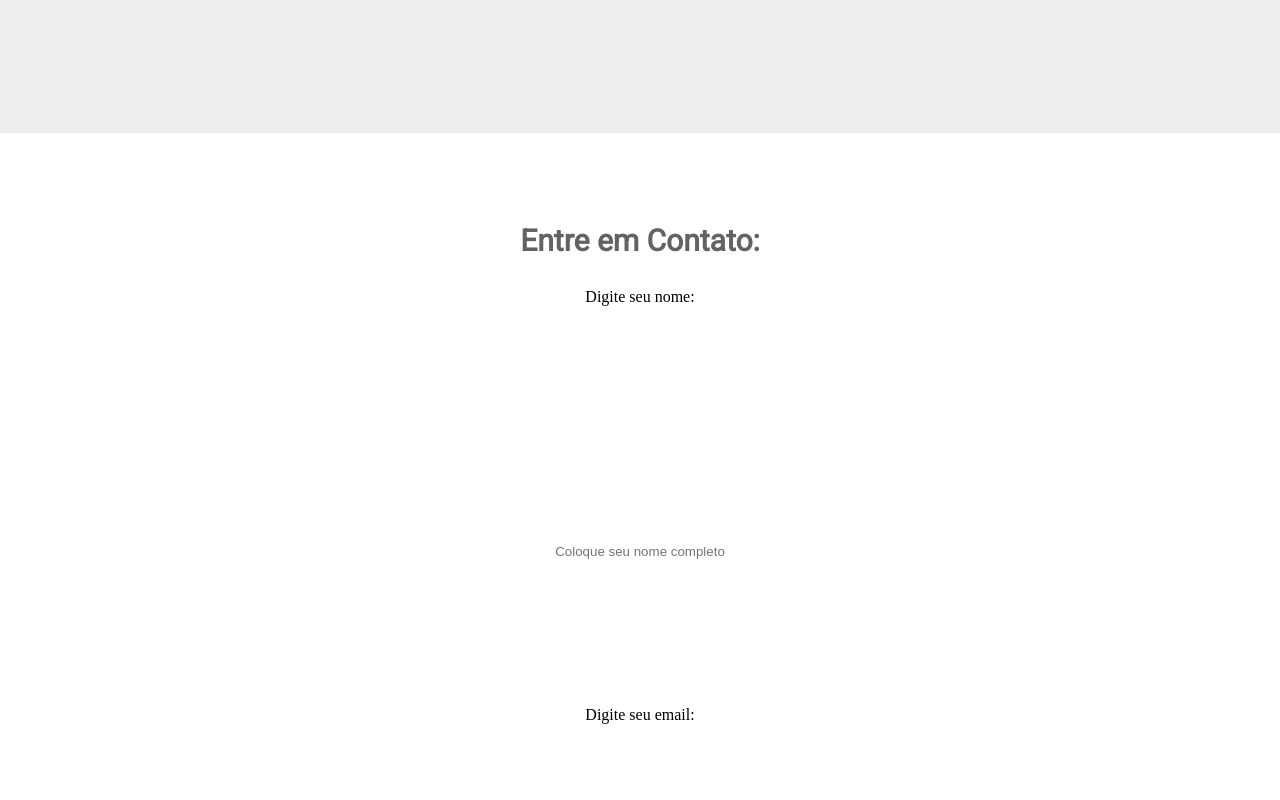
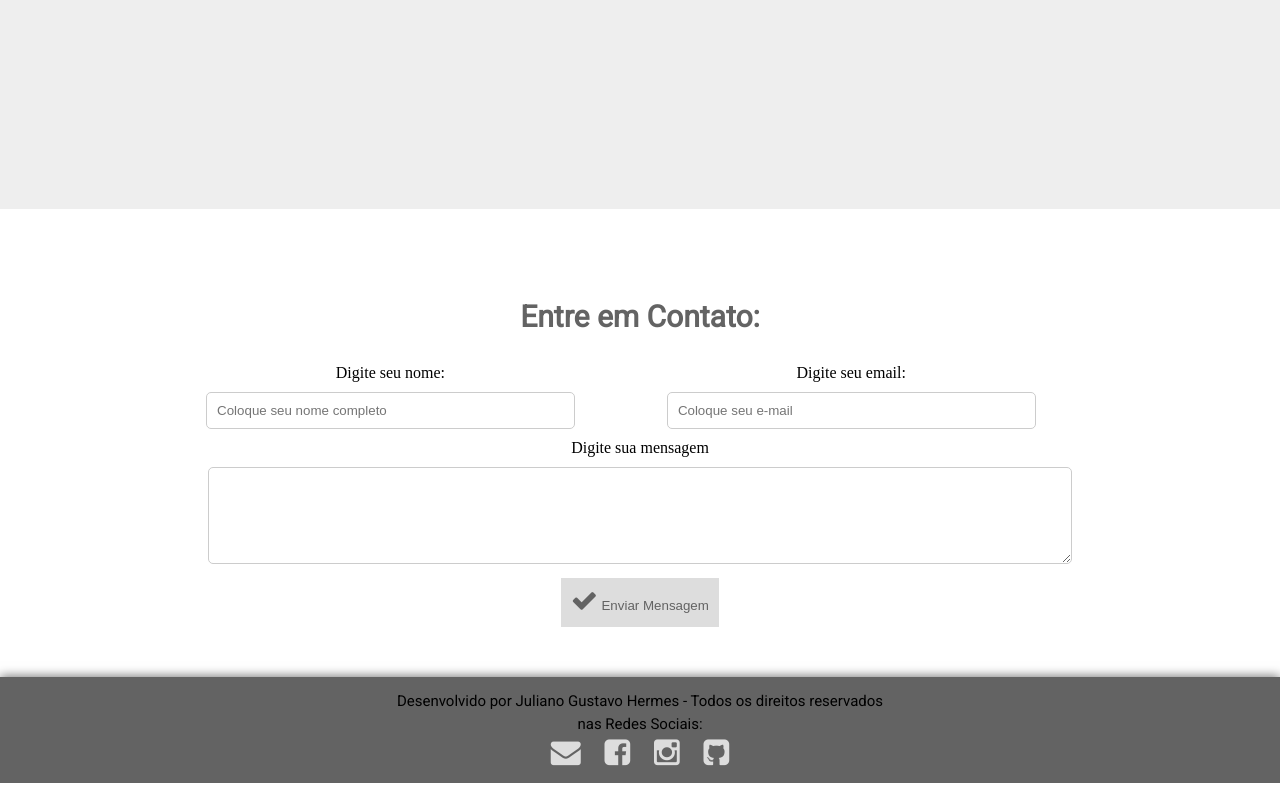
Before and after one commit to JulianoHermes/Site-Pessoal, a plain HTML site: page index.html in a window 1280 px wide. Shown: the part 760-1560 px from the top of the page. Drawn offline with nearby package versions, Linux system fonts and the light colour scheme.

Commit message:
ajustes header

```diff
--- a/css/style.css
+++ b/css/style.css
@@ -11,7 +11,7 @@ header{
 	width: 100%;
 	padding: 10px 0px 10px 0px;
 	background: #636363;
-	box-shadow: 0px 1px 10px #777;
+	box-shadow: 1px 1px 10px #777;
 	float: left;
 	position: fixed;
 	z-index: 101;
@@ -24,6 +24,21 @@ footer{
 	box-shadow: 0px -1px 10px #777;
 	float: left;
 	text-align: center;
+}
+
+footer p{
+	font: 15px Roboto, Tahoma;
+	margin: 5px 0px 5px 0px;
+}
+
+footer a{
+	color: #DDD;
+	transition: all 0.5s;
+	padding: 0px 10px 0px 10px;
+}
+
+footer a:hover{
+	color: #FFF;
 }
 
 nav{
@@ -65,9 +80,25 @@ p{
 .box{
 	width: 100%;
 	float: left;
-	padding: 90px 0px 0px 0px;
+	padding: 90px 0px 50px 0px;
 	text-align: center;
 	min-height: 400px;
+}
+
+.form-fild{
+	border: 1px solid #CCC;
+	border-radius: 5px;
+	margin: 10px;
+	width: 80%;
+	padding: 10px;
+}
+
+.form-area{
+	border: 1px solid #CCC;
+	border-radius: 5px;
+	margin: 10px;
+	width: 90%;
+	padding: 10px;
 }
 
 .container{
@@ -80,9 +111,26 @@ p{
 	float: left;
 }
 
+.round{
+	border-radius: 50%;
+}
+
 .portfolio{
 	width: 24%;
 	float: left;
+}
+
+.btn{
+	padding: 10px 10px 12px 10px;
+	background: #DDD;
+	color: #636363;
+	text-decoration: none;
+	transition: all 0.5s;
+}
+
+.btn:hover{
+	background: #636363;
+	color: #FFF;
 }
 
 
@@ -107,7 +155,7 @@ p{
 
 #banner{
 	width: 100%;
-	margin-top: 75px;
+	padding-top: 76px;
 }
 
 #portfolio{
--- a/index.html
+++ b/index.html
@@ -25,7 +25,7 @@
 <body id="topo">
 
 	<header>
-		<a href="#topo" title="home" id="logo"><i class="fa fa-industry"></i>HERMES</a>
+		<a href="#topo" title="home" id="logo"><i class="fa fa-industry"></i> HERMES</a>
 		<a href="#" id="btnmenu" title="mostrar menu">
 			<img src="imgs/menu2.png" alt="Menu" title="Menu">
 		</a>
@@ -50,15 +50,19 @@
 		<div class="container">
 			<h1>Sobre:</h1>
 			<div class="coluna">
-				Foto
+				<div >
+					<img class="round" src="imgs/Self_Header.png" title="Juliano Hermes" alt="Juliano Hermes">
+				</div>
 			</div>
 			<div class="coluna">
+				<p>
 					Lorem ipsum dolor sit amet, consectetur adipisicing elit, sed do eiusmod
 					tempor incididunt ut labore et dolore magna aliqua. Ut enim ad minim veniam,
 					quis nostrud exercitation ullamco laboris nisi ut aliquip ex ea commodo
 					consequat. Duis aute irure dolor in reprehenderit in voluptate velit esse
 					cillum dolore eu fugiat nulla pariatur. Excepteur sint occaecat cupidatat non
 					proident, sunt in culpa qui officia deserunt mollit anim id est laborum.
+				</p>
 			</div>
 		</div>
 	</div>
@@ -74,20 +78,21 @@
 			<h1>Entre em Contato:</h1>
 
 			<form name="form1" method="post" action="">
-
+			<div class="coluna">
 				<label for="nome">Digite seu nome:</label>
 				<br>
-			<input type="text" name="nome" class="box" placeholder="Coloque seu nome completo" required>
+				<input type="text" name="nome" class="form-fild" placeholder="Coloque seu nome completo" required>
 				<br>
-
+			</div>
+			<div class="coluna">
 				<label for="email">Digite seu email:</label>
 				<br>
-			<input type="email" name="email" class="box" placeholder="Coloque seu e-mail" required>
+				<input type="email" name="email" class="form-fild" placeholder="Coloque seu e-mail" required>
 				<br>
-
+			</div>
 			<label for="mensagem">Digite sua mensagem</label>
 			<br>
-			<textarea name="mensagem" required class="box" rows="5"></textarea>
+			<textarea name="mensagem" required class="form-area" rows="5"></textarea>
 			<br>
 
 			<button type="submit" class="btn"><i class="fa fa-check fa-2x"></i>
@@ -99,17 +104,20 @@
 	</div>
 
 	<footer>
-		<p>Churrasquito - Todos os direitos reservados<br>
-		Desenvolvido por Juliano Hermes</p>
+		<p>Desenvolvido por Juliano Gustavo Hermes - Todos os direitos reservados</p>
+		<p>nas Redes Sociais:</p>
 		<p>
-			<a href="https://www.facebook.com/juliano.hermes" title="Facebook">
-				<i class="fa fa-facebook"></i>
+			<a href="mailto:j.hermes09@gmail.com" title="E-Mail">
+				<i  class="fa fa-envelope fa-2x"></i>
 			</a>
-			<a href="http://www.twitter.com" title="Twitter">
-				<i class="fa fa-twitter"></i>
+			<a href="http://www.facebook.com/juliano-hermes" title="Facebook" >
+				<i  class="fa fa-facebook-square fa-2x"></i>
 			</a>
-			<a href="contato.html" title="Contato">
-				<i class="fa fa-mail"></i>
+			<a href="https://www.instagram.com/juliano_hermes/" title="Instagram">
+				<i  class="fa fa-instagram fa-2x"></i>
+			</a>
+			<a href="https://github.com/JulianoHermes" title="GitHub" >
+				<i  class="fa fa-github-square fa-2x"></i>
 			</a>
 		</p>
 	</footer>
```
Lines whose indentation alone changed are shown as unchanged.
